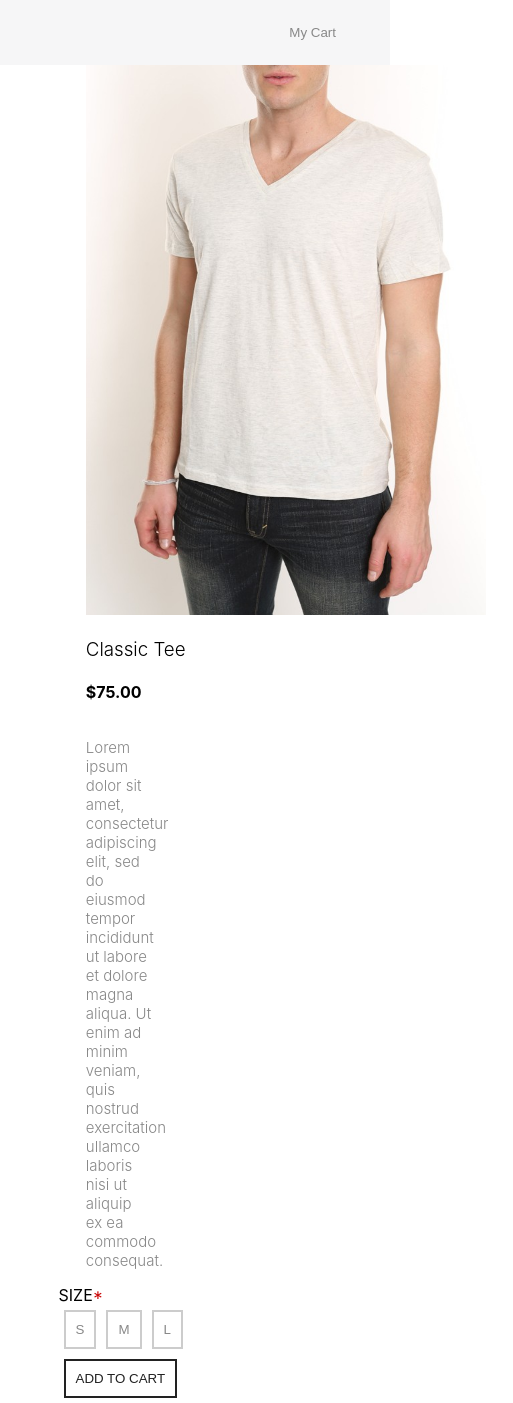
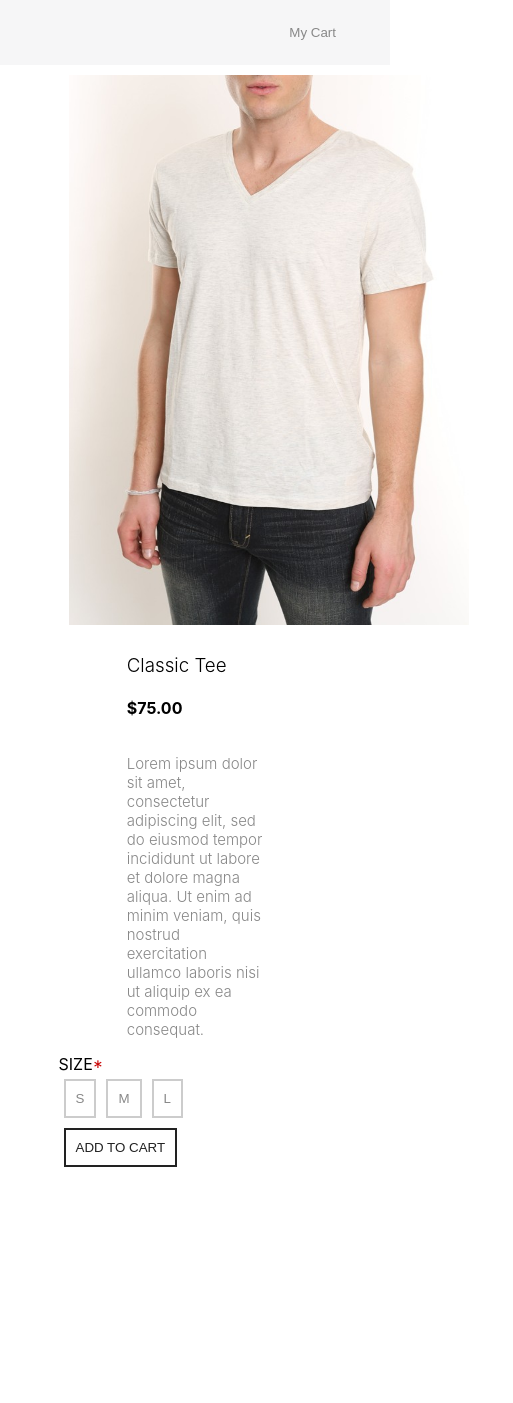
Before and after one commit to nicole-ilustre/moustache-republic-test, a React (Create React App) app: page / in a window 390 px wide. Shown: the whole page, 513 px wide, since content can reach past the window. After the commit the page ends 1172 px from the top, so only its background shows below. Built offline with nearby package versions, Linux system fonts and the light colour scheme; the HTML template or start-up script is replaced by a standard one.

Commit message:
add responsive css

```diff
--- a/src/App.css
+++ b/src/App.css
@@ -112,3 +112,31 @@ button {
 button:active, button:focus {
   border: 2px solid #222222
 }
+
+#error-message {
+  color: red;
+}
+
+@media (min-width: 1260px) {
+img {
+  float: left
+}
+}
+
+@media (max-width: 1259px) {
+.product-text {
+  display: block;
+  margin: auto;
+  width: 50%
+}
+
+p {
+  width: 100%
+}
+
+img {
+  padding: 10px;
+  display: block;
+  margin: auto;
+}
+}
```
